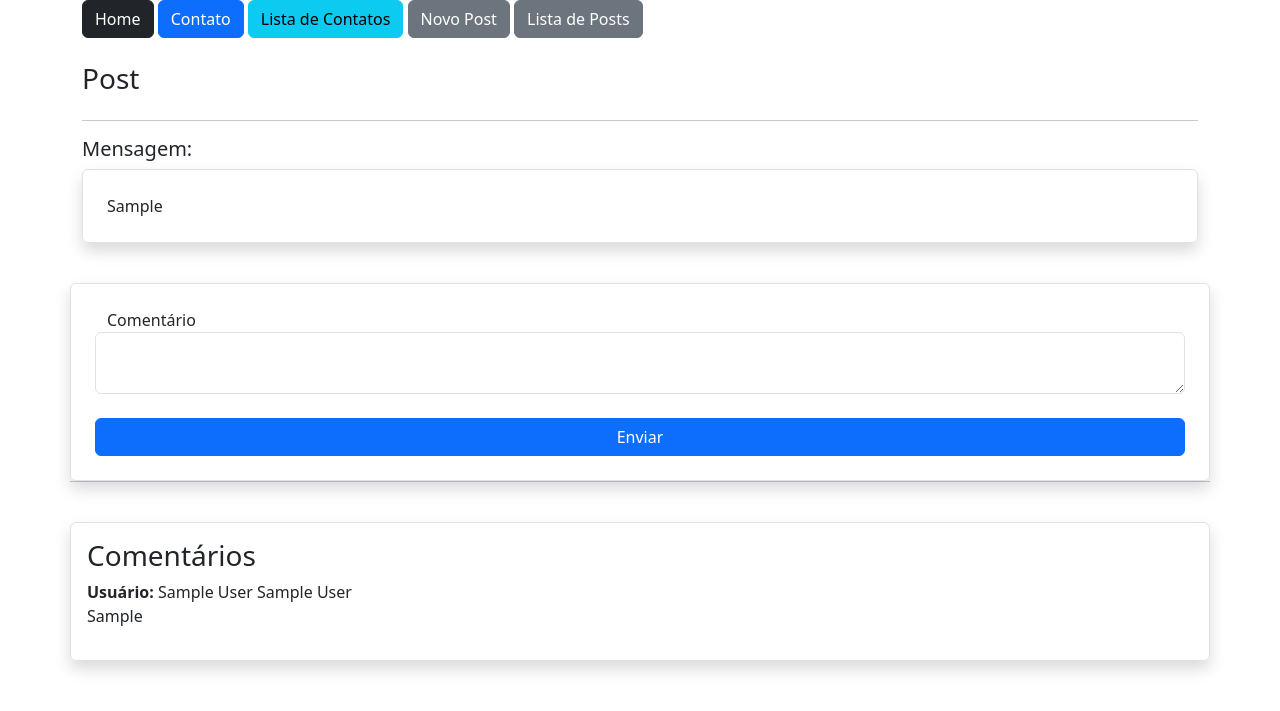
After one commit to Fabio-R-Moraes/Curso_Flask, a Flask app: page /post/1/ in a window 1280 px wide. The commit adds this page. Shown: the top 711 px of the page. Run offline with Flask 3, Linux system fonts and the light colour scheme; tables that the repository leaves empty hold one stand-in row (values such as "Sample post").

Commit message:
Adicionando e mostrando os comentários num post.

```diff
--- a/estudo/forms.py
+++ b/estudo/forms.py
@@ -1,7 +1,7 @@
 from flask_wtf import FlaskForm
 from wtforms import StringField, SubmitField, TextAreaField, PasswordField
 from wtforms.validators import DataRequired, Email, EqualTo, ValidationError
-from estudo.models import Contatos, User, Post
+from estudo.models import Contatos, User, Post, PostComentarios
 from estudo import db, bcrypt
 
 
@@ -79,3 +79,17 @@ class PostForm(FlaskForm):
 
         db.session.add(post)
         db.session.commit()
+
+class PostComentariosForm(FlaskForm):
+    comentario = TextAreaField('Comentário', validators=[DataRequired()])
+    btnSubmit = SubmitField('Enviar')
+
+    def save(self, user_id, post_id):
+        comentarios = PostComentarios(
+            comentario = self.comentario.data,
+            user_id = user_id,
+            post_id = post_id
+        )
+
+        db.session.add(comentarios)
+        db.session.commit()
--- /dev/null
+++ b/estudo/templates/post.html
@@ -0,0 +1,40 @@
+{% extends 'base.html' %}
+{% block content %}
+    <div class="container">
+        {% include 'nav.html' %}
+        <div class="row mt-4">
+            <h3>Post</h3>
+        </div>
+        <hr>
+        <div class="row">
+            <div class="col-12">
+                <h5>Mensagem:</h5>
+                <div class="col-12 border rounded p-4 shadow">
+                    {{ post.mensagem }}
+                </div>
+            </div>
+            <div class="col-12 mt-3">
+                <form action="" method="post" class="row mt-4 p-4 border rounded shadow">
+                    {{ form.csrf_token }}
+
+                    {{ form.comentario.label() }}
+                    {{ form.comentario(class="form-control") }}
+
+                    {{ form.btnSubmit(class="btn btn-primary mt-4 col-12") }}
+                </form>
+            </div>
+            <hr>
+            <div class="col-12 mt-4 border rounded shadow p-3">
+                <h3>Comentários</h3>
+                {% for c in post.comentarios %}
+                    <p>
+                        <b>Usuário: </b>{{ c.user.nome }} {{ c.user.sobrenome }}<br>
+                        {{ c.comentario }}
+                    </p>
+                {% endfor %}
+            </div>
+        </div>
+
+    </div>
+    <script src="https://cdn.jsdelivr.net/npm/bootstrap@5.3.3/dist/js/bootstrap.bundle.min.js" integrity="sha384-YvpcrYf0tY3lHB60NNkmXc5s9fDVZLESaAA55NDzOxhy9GkcIdslK1eN7N6jIeHz" crossorigin="anonymous"></script>
+{% endblock %}
--- a/estudo/templates/postLista.html
+++ b/estudo/templates/postLista.html
@@ -19,7 +19,7 @@
                             <tr>
                                 <td>{{linha.msg_resumo()}}</td>
                                 <td>{{linha.user.nome}}</td>
-                                <td></td>
+                                <td><a href="{{url_for('postDetail', id=linha.id)}}">Detalhes</a></td>
                             </tr>
                         {% endfor %}
                     </tbody>
--- a/estudo/view.py
+++ b/estudo/view.py
@@ -1,7 +1,7 @@
 from estudo import app, db
 from flask import render_template, url_for, request, redirect
 from estudo.models import Contatos, Post
-from estudo.forms import ContatoForm, UserForm,LoginForm, PostForm
+from estudo.forms import ContatoForm, UserForm,LoginForm, PostForm, PostComentariosForm
 from flask_login import login_user, logout_user, current_user
 
 @app.route('/', methods=['GET', 'POST'])
@@ -54,6 +54,17 @@ def postLista():
     posts = Post.query.all()
     print(current_user.posts)
     return render_template("postLista.html", posts=posts)
+
+@app.route('/post/<int:id>/', methods=['GET','POST'])
+def postDetail(id):
+    post = Post.query.get(id)
+    form = PostComentariosForm()
+    if form.validate_on_submit():
+        form.save(current_user.id, id)
+
+        return redirect(url_for('postDetail', id=id))
+
+    return render_template("post.html", post=post, form=form)
 
 #Formato INSEGURO, pode ser utilizado mas NÃO é recomendado
 @app.route('/contato_old/', methods=['GET','POST'])
```
Also changed, not shown: estudo/models.py (+9 -0 lines), migrations/versions/a2cde149ae24_.py (added, +37 -0 lines), instance/curso_flask.db.
